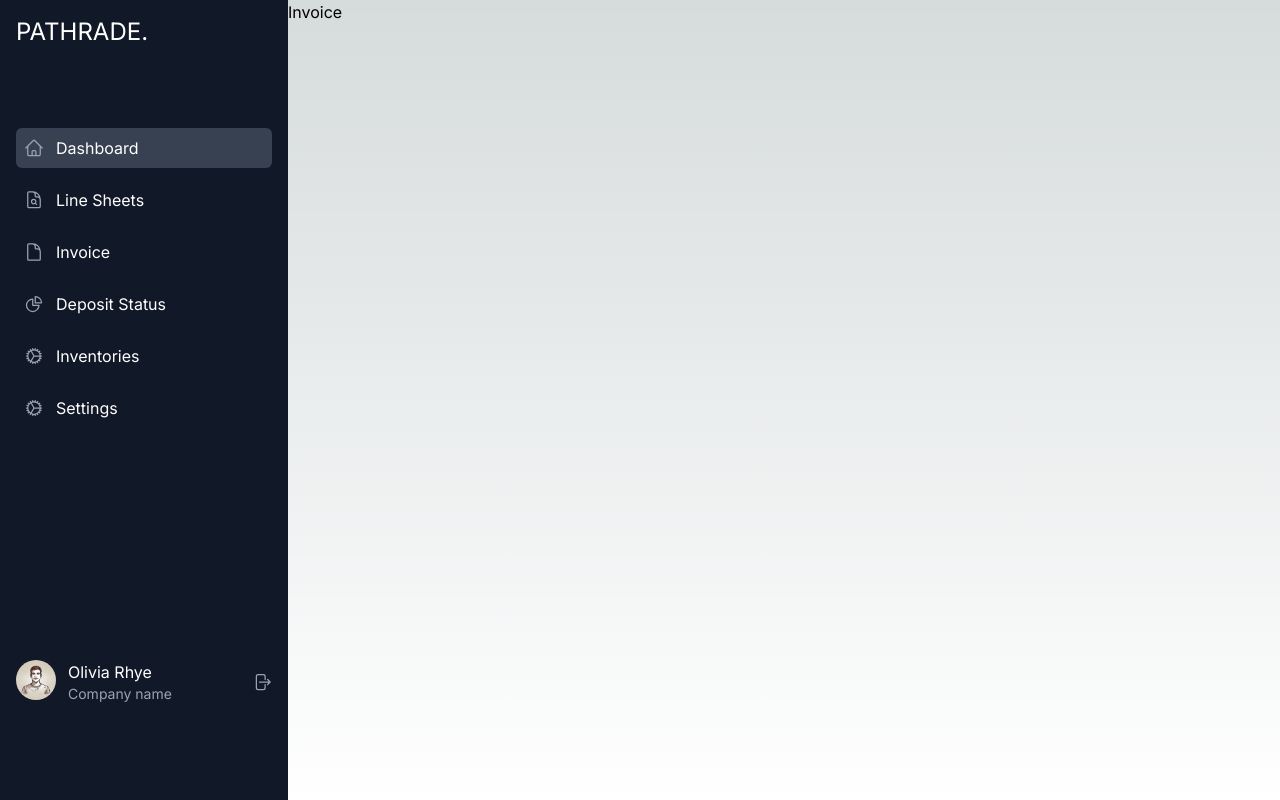
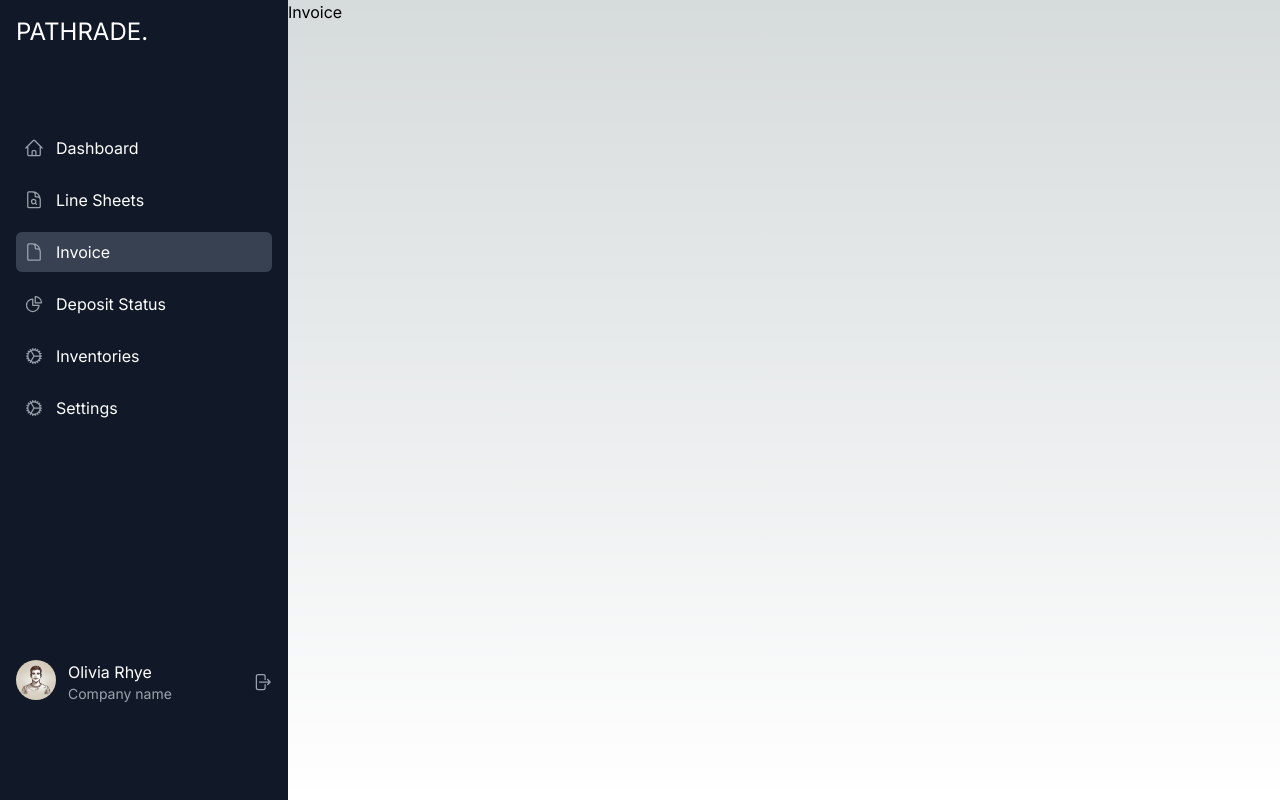
Before and after one commit to yeomgahui/pathrade-front, a Next.js app: page /invoice in a window 1280 px wide. Built offline with nearby package versions, Linux system fonts and the light colour scheme.

Commit message:
MenuItem active 로직 구현

```diff
--- a/components/molecules/MenuItem/index.tsx
+++ b/components/molecules/MenuItem/index.tsx
@@ -1,17 +1,17 @@
+'use client';
+import { cloneElement } from 'react';
 import Link from 'next/link';
+import { usePathname } from 'next/navigation';
 interface MenuItemProps {
-  icon: React.ElementType;
+  icon: JSX.Element;
   label: string;
   href: string;
-  isActive?: boolean;
 }
 
-export default function MenuItem({
-  icon: Icon,
-  label,
-  isActive,
-  href,
-}: MenuItemProps) {
+export default function MenuItem({ icon, label, href }: MenuItemProps) {
+  const pathname = usePathname();
+  const isActive = pathname === href;
+
   return (
     <Link href={href}>
       <div
@@ -19,7 +19,7 @@ export default function MenuItem({
           isActive ? 'bg-gray-700 rounded-md' : ''
         }`}
       >
-        <Icon className="h-5 w-5 text-gray-400" />
+        {cloneElement(icon, { className: 'h-5 w-5 text-gray-400' })}
         <span className="ml-3 text-white">{label}</span>
       </div>
     </Link>
--- a/components/organisms/Sidebar/index.tsx
+++ b/components/organisms/Sidebar/index.tsx
@@ -17,25 +17,24 @@ const Sidebar = () => {
           <h2 className="text-white text-2xl">PATHRADE.</h2>
         </div>
         <nav>
+          <MenuItem icon={<HomeIcon />} label="Dashboard" href="/dashboard" />
           <MenuItem
-            icon={HomeIcon}
-            label="Dashboard"
-            isActive
-            href="/dashboard"
-          />
-          <MenuItem
-            icon={DocumentMagnifyingGlassIcon}
+            icon={<DocumentMagnifyingGlassIcon />}
             label="Line Sheets"
             href="line-sheets"
           />
-          <MenuItem icon={DocumentIcon} label="Invoice" href="invoice" />
+          <MenuItem icon={<DocumentIcon />} label="Invoice" href="/invoice" />
           <MenuItem
-            icon={ChartPieIcon}
+            icon={<ChartPieIcon />}
             label="Deposit Status"
             href="deposit-status"
           />
-          <MenuItem icon={CogIcon} label="Inventories" href="inventories" />
-          <MenuItem icon={CogIcon} label="Settings" href="settings" />
+          <MenuItem
+            icon={<CogIcon />}
+            label="Inventories"
+            href="/inventories"
+          />
+          <MenuItem icon={<CogIcon />} label="Settings" href="/settings" />
         </nav>
       </div>
       <div className="flex items-center mb-20 justify-between">
```
